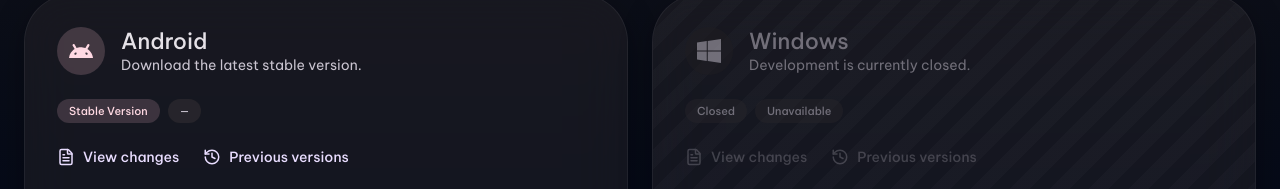
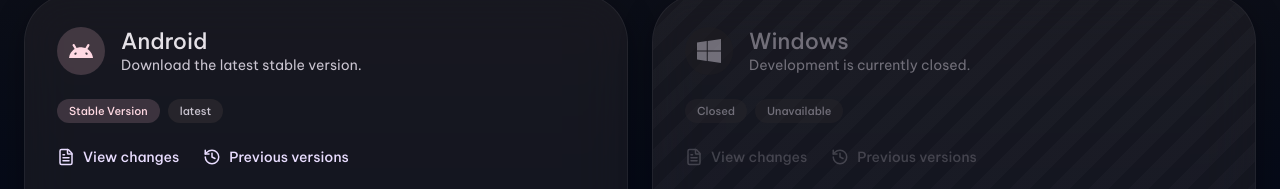
Before and after one commit to Arturo254/OpenTune-Web, a Next.js app: page /en in a window 1280 px wide. Shown: the part 3573-3762 px from the top of the page. Built offline with nearby package versions, Linux system fonts and the light colour scheme; no server answers.

Commit message:
Improve release fetching with error handling
Add error handling for fetching the latest release and default to 'latest' version.

```diff
--- a/src/app/[locale]/page.tsx
+++ b/src/app/[locale]/page.tsx
@@ -32,9 +32,15 @@ export default async function HomePage({ params }: { params: Promise<{ locale: s
   const { locale } = await params;
   setRequestLocale(locale);
 
-  const release = await fetchLatestRelease(REPOS.android);
-  const version = release?.tag_name ?? '';
-  const downloadUrl = version ? buildDownloadUrl(REPOS.android, version) : '#';
+  let release;
+  try {
+    release = await fetchLatestRelease(REPOS.android);
+  } catch (error) {
+    console.error('Failed to fetch latest release:', error);
+    release = null;
+  }
+  const version = release?.tag_name ?? 'latest';
+  const downloadUrl = version ? buildDownloadUrl(REPOS.android, version) : buildDownloadUrl(REPOS.android, 'latest');
 
   return (
     <>
```
